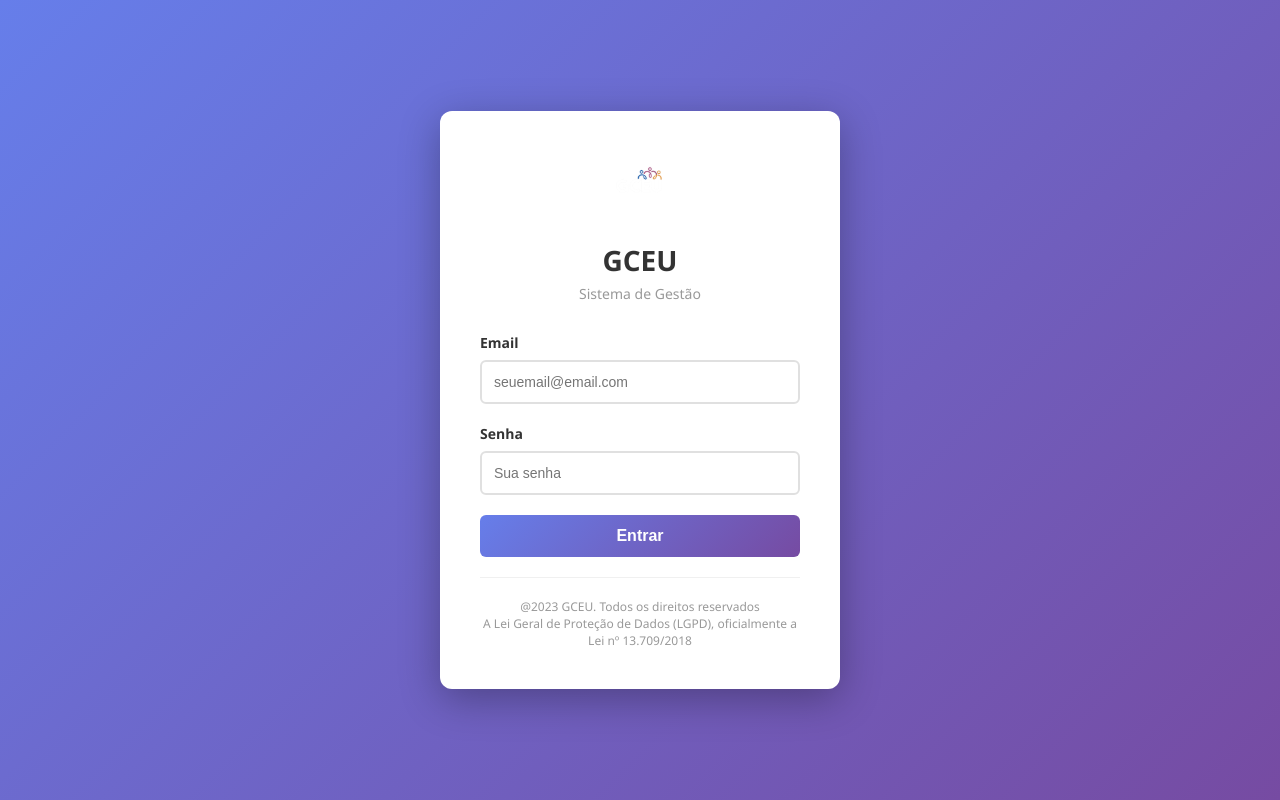
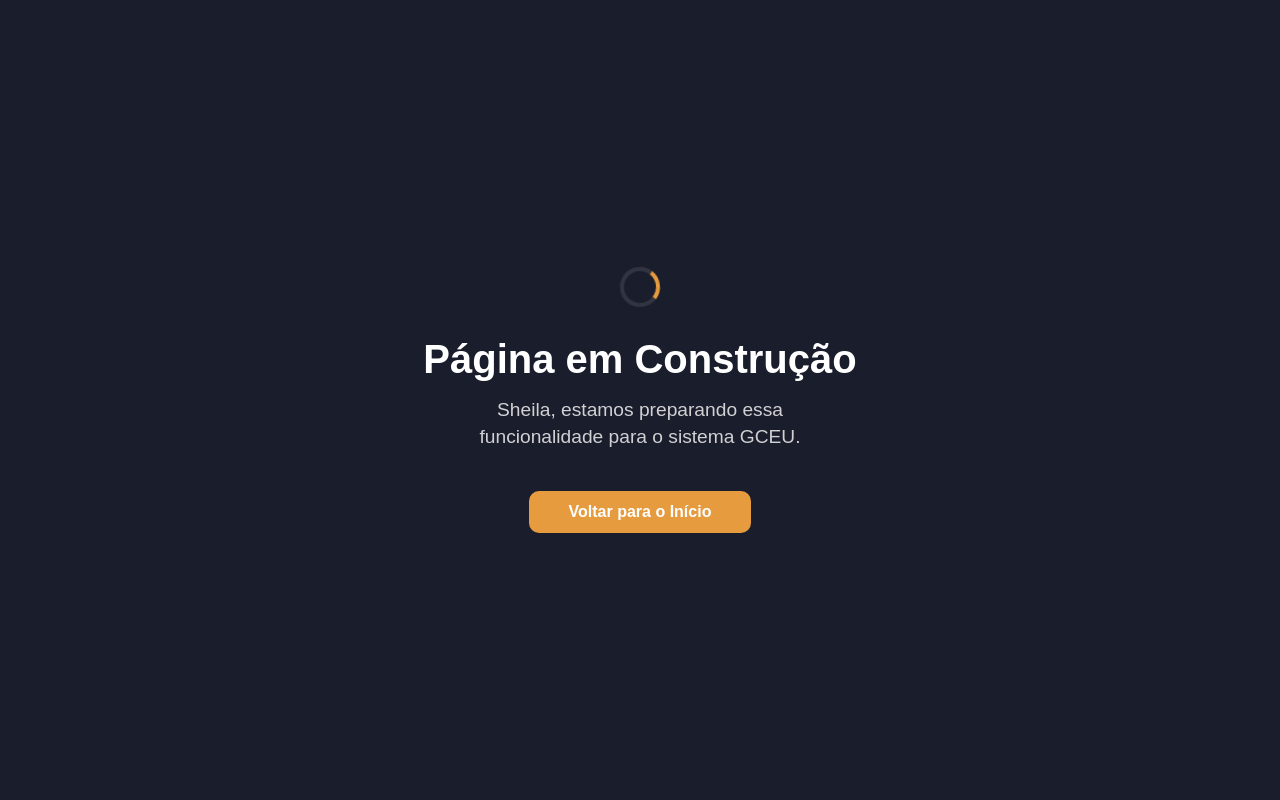
Before and after one commit to Sheilaalps/sistema-gceu, a React (Vite) app in the folder frontend/: page /casadepaz in a window 1280 px wide. Before the commit this address led to /login. Built offline with nearby package versions, Linux system fonts and the light colour scheme.

Commit message:
Interface 90% pronta

```diff
--- a/frontend/package.json
+++ b/frontend/package.json
@@ -13,6 +13,7 @@
     "@supabase/supabase-js": "^2.103.3",
     "axios": "^1.15.0",
     "react": "^19.2.4",
+    "react-activity": "^2.1.3",
     "react-dom": "^19.2.4",
     "react-router-dom": "^7.14.1"
   },
--- a/frontend/src/components/Footer/Footer.jsx
+++ b/frontend/src/components/Footer/Footer.jsx
@@ -1,4 +1,5 @@
 import React from 'react';
+import { Link } from 'react-router-dom';
 import './Footer.css';
 
 const Footer = () => {
@@ -16,17 +17,20 @@ const Footer = () => {
         {/* Coluna 2: Links Rápidos */}
         <div className="footer-column">
           <h4>Navegação</h4>
-          <a href="/">Home</a>
-          <a href="/membros">Casas de Paz</a>
-          <a href="/admin">Administrador</a>
+          <Link to="/">Home</Link>
+
+          {/* Este agora abre o Aviso.jsx com o espiral redondo */}
+          <Link to="/casadepaz">Casas de Paz</Link>
+
+          {/* Este vai direto para a sua tela de Login */}
+          <Link to="/login">Administrador</Link>
         </div>
 
-        {/* Coluna 3: Ajuda e FAQ (O Link do E-mail) */}
+        {/* Coluna 3: Ajuda e FAQ */}
         <div className="footer-column">
           <h4>Dúvidas?</h4>
-          {/* O link de e-mail com assunto pré-definido */}
           <a href="mailto:suporte.gceu@email.com?subject=Dúvida no Sistema GCEU" className="email-link">
-            📧 Central de FAQ
+            Central de FAQ
           </a>
           <p className="email-note">Mande um e-mail para nós!</p>
         </div>
--- a/frontend/src/components/Info/InfoSection.jsx
+++ b/frontend/src/components/Info/InfoSection.jsx
@@ -3,9 +3,9 @@ import './InfoSection.css';
 
 const InfoSection = () => {
   const avisos = [
-    { id: 1, categoria: "Célula Ágape", mensagem: "Nossa próxima reunião será quarta-feira às 20h!" },
+    { id: 1, categoria: "GCEU Díscipulos", mensagem: "Nossa próxima reunião será terça-feira às 19h!" },
     { id: 2, categoria: "Aviso Geral", mensagem: "Não esqueça do nosso evento especial no próximo sábado." },
-    { id: 3, categoria: "GCEU News", mensagem: "O sistema de gestão está ficando pronto." }
+    { id: 3, categoria: "GCEU News", mensagem: "O sistema de gestão está em construção." }
   ];
 
   return (
--- a/frontend/src/components/Sidebar/Sidebar.jsx
+++ b/frontend/src/components/Sidebar/Sidebar.jsx
@@ -27,21 +27,24 @@ const Sidebar = () => {
       <aside className={`sidebar ${isOpen ? 'active' : ''}`}>
         <div className="sidebar-top">
           <div className="logo-container">
-            <Link to="/" onClick={closeSidebar}>
+            {/* Logo agora leva ao Dashboard para evitar o redirecionamento da Home */}
+            <Link to="/dashboard" onClick={closeSidebar}>
               <img src="/gceulogo.svg" alt="Logo GCEU" className="main-logo" />
             </Link>
           </div>
 
           <nav className="nav-icons">
-            <Link to="/" className="menu-item" onClick={closeSidebar}>
+            {/* Corrigido para /dashboard */}
+            <Link to="/dashboard" className="menu-item" onClick={closeSidebar}>
               <img src="/Vector-1.svg" alt="Home" className="menu-icon" />
               <span className="menu-text">Início</span>
             </Link>
 
-<Link to="/atualizacoes" className="menu-item" onClick={closeSidebar}>
-  <img src="/Vector.svg" alt="Atualizações" className="menu-icon" />
-  <span className="menu-text">Atualizações</span>
-</Link>
+            {/* Link de Atualizações conectado à rota que criamos */}
+            <Link to="/atualizacoes" className="menu-item" onClick={closeSidebar}>
+              <img src="/Vector.svg" alt="Atualizações" className="menu-icon" />
+              <span className="menu-text">Atualizações</span>
+            </Link>
 
             <Link to="/admin" className="menu-item" onClick={closeSidebar}>
               <img src="/Vector-2.svg" alt="Admin" className="menu-icon" />
--- /dev/null
+++ b/frontend/src/pages/Aviso.css
@@ -0,0 +1,11 @@
+.aviso-container{
+    display: flex;
+    flex-direction: column;
+    align-items: center;
+    justify-content: center;
+    height: 100vh;
+    background-color: #1a1d2b;
+    color: white;
+    text-align: center;
+    padding: 20px;
+}
--- a/frontend/src/pages/Aviso.jsx
+++ b/frontend/src/pages/Aviso.jsx
@@ -1,34 +1,72 @@
-import React from 'react';
+import React, { useState } from 'react';
 import { useNavigate } from 'react-router-dom';
 
-const EmConstrucao = () => {
+// 1. O SPINNER FICA AQUI FORA (Fora do Aviso)
+const SpinnerRedondo = ({ tamanho = 40 }) => (
+  <div style={{
+    width: tamanho,
+    height: tamanho,
+    border: '4px solid rgba(255, 255, 255, 0.1)',
+    borderLeftColor: '#e69b3e',
+    borderRadius: '50%',
+    animation: 'spin 1s linear infinite',
+  }}>
+    <style>{`
+      @keyframes spin {
+        to { transform: rotate(360deg); }
+      }
+    `}</style>
+  </div>
+);
+
+const Aviso = () => {
+  const [estaCarregando, setEstaCarregando] = useState(false);
   const navigate = useNavigate();
+
+  const handleVoltar = () => {
+    setEstaCarregando(true);
+    setTimeout(() => {
+      navigate('/');
+    }, 1500);
+  };
+
+  // Se estiver carregando, mostra o pre-loader centralizado
+  if (estaCarregando) {
+    return (
+      <div style={{
+        height: '100vh', width: '100vw', display: 'flex', alignItems: 'center',
+        justifyContent: 'center', backgroundColor: '#1a1d2b', position: 'fixed', top: 0, left: 0
+      }}>
+        <SpinnerRedondo tamanho={50} />
+      </div>
+    );
+  }
 
   return (
     <div style={{
-      height: '80vh',
-      display: 'flex',
-      flexDirection: 'column',
-      alignItems: 'center',
-      justifyContent: 'center',
-      textAlign: 'center',
-      color: 'white'
+      backgroundColor: '#1a1d2b', height: '100vh', width: '100vw', display: 'flex',
+      flexDirection: 'column', alignItems: 'center', justifyContent: 'center',
+      color: 'white', textAlign: 'center', position: 'fixed', top: 0, left: 0
     }}>
-      <h1 style={{ color: '#e69a44', fontSize: '3rem' }}>🚀</h1>
-      <h2 style={{ fontSize: '24px', marginBottom: '10px' }}>Página em Construção</h2>
-      <p style={{ opacity: 0.7, maxWidth: '300px', marginBottom: '20px' }}>
-        Sheila, estamos preparando essa funcionalidade para o sistema GCEU.
+      {/* Espiral redondo no topo (lugar do foguete) */}
+      <div style={{ marginBottom: '30px' }}>
+        <SpinnerRedondo tamanho={40} />
+      </div>
+
+      <h1 style={{ fontSize: '2.5rem', fontWeight: 'bold', marginBottom: '15px' }}>
+        Página em Construção
+      </h1>
+
+      <p style={{ fontSize: '1.2rem', opacity: 0.8, marginBottom: '40px', lineHeight: '1.4' }}>
+        Sheila, estamos preparando essa <br />
+        funcionalidade para o sistema GCEU.
       </p>
+
       <button
-        onClick={() => navigate('/dashboard')}
+        onClick={handleVoltar}
         style={{
-          background: '#e69a44',
-          border: 'none',
-          padding: '10px 20px',
-          borderRadius: '8px',
-          color: 'white',
-          fontWeight: 'bold',
-          cursor: 'pointer'
+          backgroundColor: '#e69b3e', color: 'white', border: 'none', padding: '12px 40px',
+          borderRadius: '10px', fontWeight: 'bold', cursor: 'pointer', fontSize: '1rem'
         }}
       >
         Voltar para o Início
@@ -37,4 +75,4 @@ const EmConstrucao = () => {
   );
 };
 
-export default EmConstrucao;
+export default Aviso;
--- a/frontend/src/routes/AppRoutes.jsx
+++ b/frontend/src/routes/AppRoutes.jsx
@@ -1,3 +1,4 @@
+import React from 'react';
 import { BrowserRouter, Routes, Route, Navigate } from "react-router-dom";
 import Home from "../components/Home/Home";
 import Login from "../pages/Login";
@@ -5,28 +6,22 @@ import Dashboard from "../pages/Dashboard";
 import Membros from "../pages/Membros";
 import Admin from "../pages/Admin";
 import LayoutPrivado from "../layouts/LayoutPrivado";
-import Aviso from '../pages/Aviso'; // Conferindo se o arquivo chama Aviso.jsx agora
+import Aviso from '../pages/Aviso';
 import { RotaPrivada, RotaAdmin } from "../context/RotasProtegidas";
 
 const AppRoutes = () => {
   return (
     <BrowserRouter>
       <Routes>
-        {/* Rotas Públicas */}
+        {/* ROTAS PÚBLICAS (Acesso livre sem login) */}
         <Route path="/" element={<Home />} />
         <Route path="/login" element={<Login />} />
 
-        {/* Mudei aqui: Tirei a RotaPrivada para você conseguir testar sem logar */}
-        <Route
-          path="/atualizacoes"
-          element={
-            <LayoutPrivado>
-              <Aviso />
-            </LayoutPrivado>
-          }
-        />
+        {/* Agora ambas apontam para o Aviso.jsx com o pre-loader */}
+        <Route path="/atualizacoes" element={<Aviso />} />
+        <Route path="/casadepaz" element={<Aviso />} />
 
-        {/* Rotas do Sistema (Protegidas) */}
+        {/* ROTAS PROTEGIDAS (Só para usuários logados) */}
         <Route
           path="/dashboard"
           element={
@@ -49,7 +44,6 @@ const AppRoutes = () => {
           }
         />
 
-        {/* Rota para o Pastor/Admin gerenciar líderes */}
         <Route
           path="/admin"
           element={
@@ -61,8 +55,8 @@ const AppRoutes = () => {
           }
         />
 
-      {/* Se a rota não existir, ele tenta ir para o Dashboard em vez da Home pública */}
-<Route path="*" element={<Navigate to="/dashboard" replace />} />
+        {/* REDIRECIONAMENTO SEGURO */}
+        <Route path="*" element={<Navigate to="/" replace />} />
       </Routes>
     </BrowserRouter>
   );
```
Also changed, not shown: 1 other file (tests, documents, lock files or other folders).
